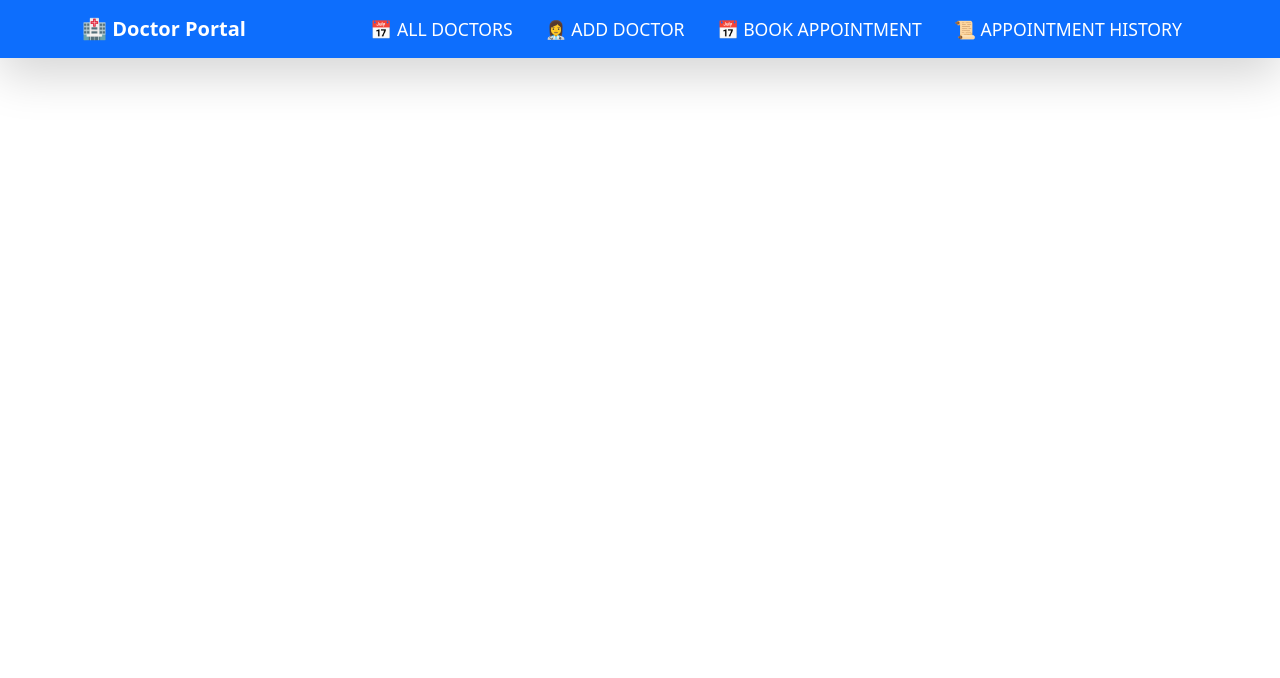
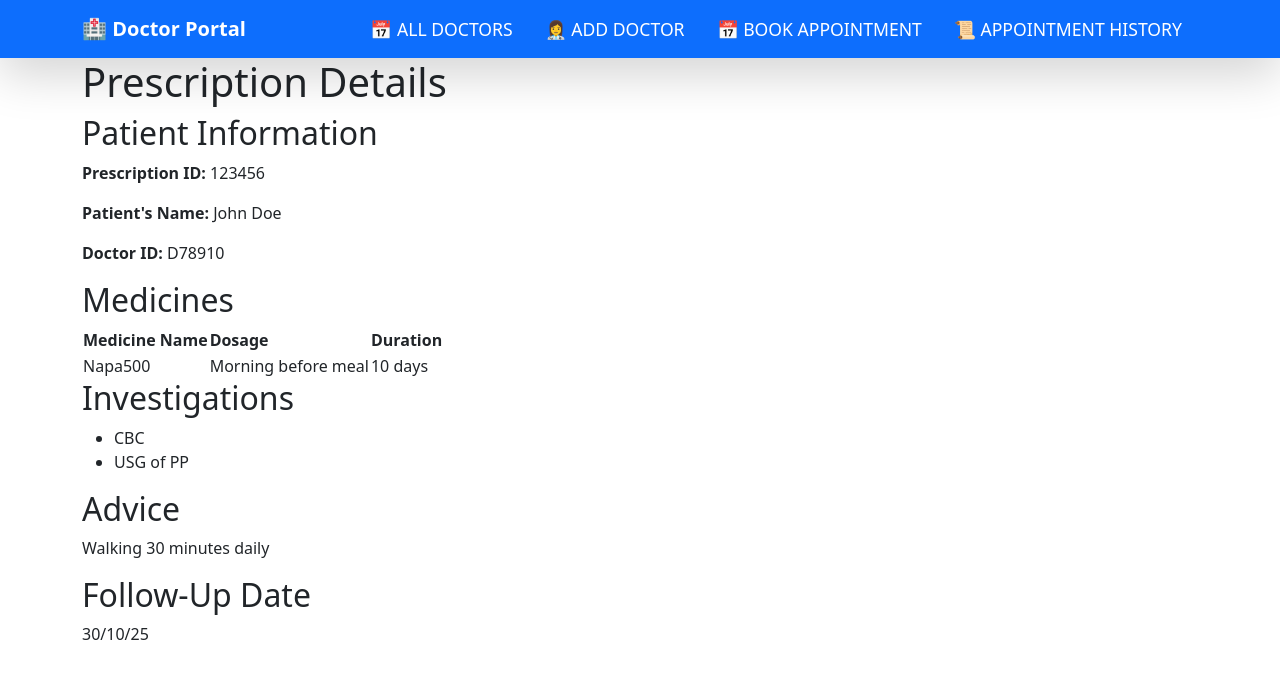
Before and after one commit to BithyIslamChaity/Doctors-Appointment, an Angular app: page /generate-prescription in a window 1280 px wide. Before the commit this address led to /. Shown: the top 678 px of the page. Built offline with nearby package versions, Linux system fonts and the light colour scheme.

Commit message:
generate-prescription is initial as demo purpose
In ts file have to create empty constructor

```diff
--- a/src/app/app.routes.ts
+++ b/src/app/app.routes.ts
@@ -2,10 +2,12 @@
 
 import { CreateDoctorPatientComponent } from './page/admin/create-doctor-patient/create-doctor-patient.component';
 import { AddMedicineComponent } from './add-medicine/add-medicine.component';
+import { GeneratePrescriptionComponent } from './generate-prescription/generate-prescription.component';
 
 export const routes: Routes = [
 
     {path: 'add-medicine', component: AddMedicineComponent},
+    {path: 'generate-prescription', component: GeneratePrescriptionComponent },
     {path: 'create-doctor-patient', component: CreateDoctorPatientComponent},
     {path: '**', redirectTo: 'view-doctor'},
 
--- a/src/app/generate-prescription/generate-prescription.component.html
+++ b/src/app/generate-prescription/generate-prescription.component.html
@@ -1 +1,55 @@
-<p>generate-prescription works!</p>
+<div class="container">
+    <h1>Prescription Details</h1>
+
+    <!-- Patient Information -->
+    <div class="section">
+      <h2>Patient Information</h2>
+      <div class="details">
+        <p><strong>Prescription ID:</strong> {{ prescriptionId }}</p>
+        <p><strong>Patient's Name:</strong> {{ patientName }}</p>
+        <p><strong>Doctor ID:</strong> {{ doctorId }}</p>
+      </div>
+    </div>
+
+    <!-- Medicines Section -->
+    <div class="section">
+      <h2>Medicines</h2>
+      <table class="medicine-table">
+        <thead>
+          <tr>
+            <th>Medicine Name</th>
+            <th>Dosage</th>
+            <th>Duration</th>
+          </tr>
+        </thead>
+        <tbody>
+          <tr>
+            <td>{{ medicineName }}</td>
+            <td>{{ dosage }}</td>
+            <td>{{ duration }}</td>
+          </tr>
+        </tbody>
+      </table>
+    </div>
+
+    <!-- Investigations Section -->
+    <div class="section">
+      <h2>Investigations</h2>
+      <ul>
+        <li>{{ investigation1 }}</li>
+        <li>{{ investigation2 }}</li>
+      </ul>
+    </div>
+
+    <!-- Advice Section -->
+    <div class="section">
+      <h2>Advice</h2>
+      <p>{{ advice }}</p>
+    </div>
+
+    <!-- Follow-Up Date -->
+    <div class="section">
+      <h2>Follow-Up Date</h2>
+      <p>{{ followUpDate }}</p>
+    </div>
+  </div>
--- a/src/app/generate-prescription/generate-prescription.component.ts
+++ b/src/app/generate-prescription/generate-prescription.component.ts
@@ -1,11 +1,24 @@
 import { Component } from '@angular/core';
+import { FormBuilder, FormGroup, FormArray, Validators } from '@angular/forms';
 
 @Component({
   selector: 'app-generate-prescription',
-  imports: [],
   templateUrl: './generate-prescription.component.html',
-  styleUrl: './generate-prescription.component.css'
+  styleUrls: ['./generate-prescription.component.css']
 })
 export class GeneratePrescriptionComponent {
+  prescriptionId: string = '123456';
+  patientName: string = 'John Doe';
+  doctorId: string = 'D78910';
+  medicineName: string = 'Napa500';
+  dosage: string = 'Morning before meal';
+  duration: string = '10 days';
+  investigation1: string = 'CBC';
+  investigation2: string = 'USG of PP';
+  advice: string = 'Walking 30 minutes daily';
+  followUpDate: string = '30/10/25';
 
+  constructor() { }
+
+  ngOnInit(): void { }
 }
```
